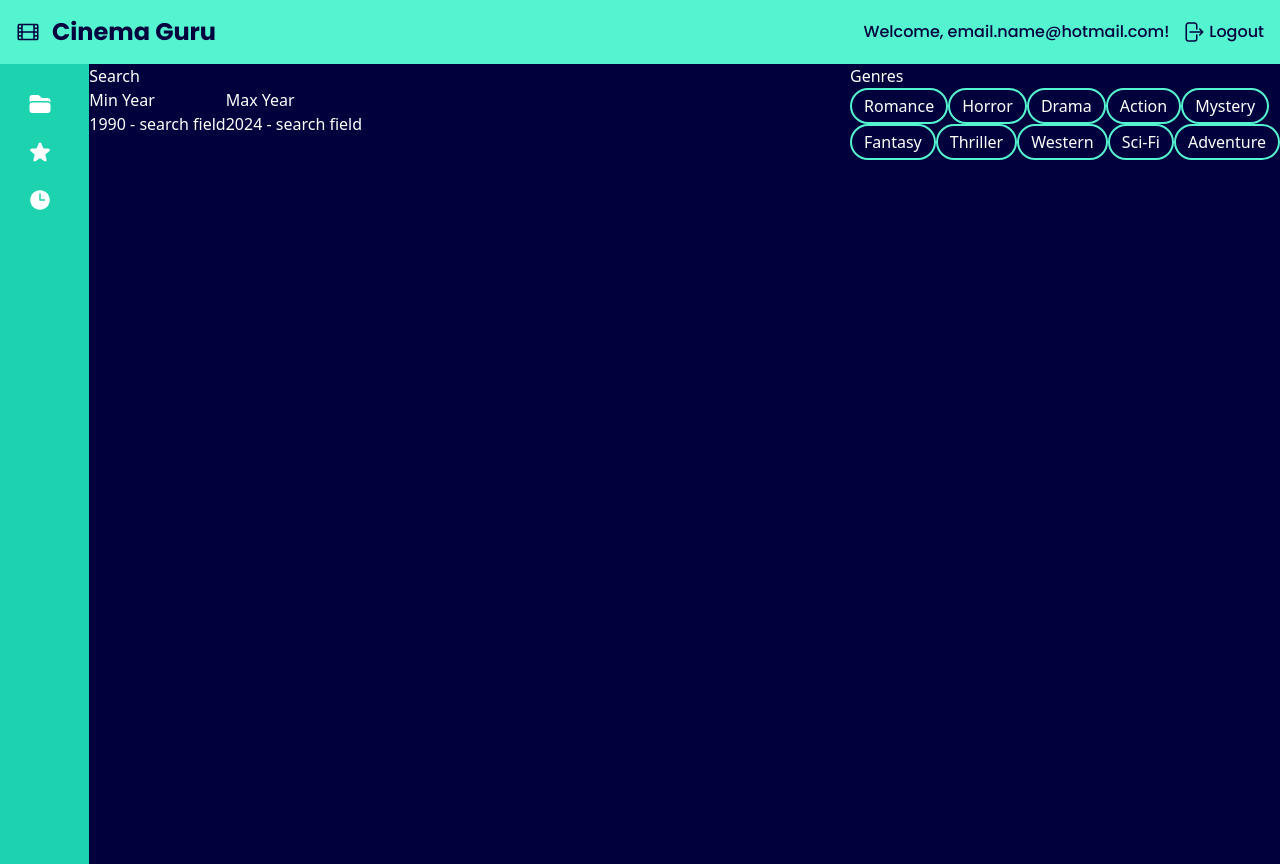
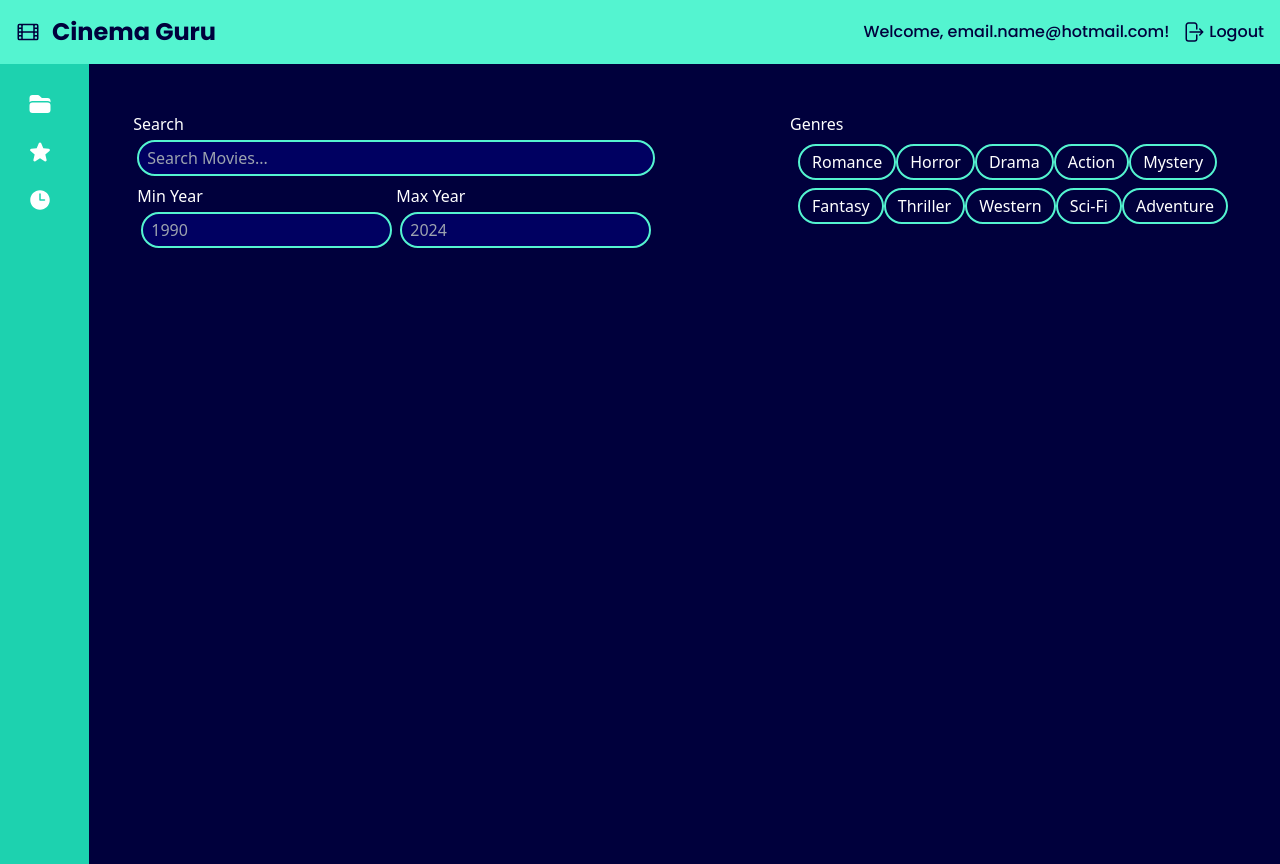
Before and after one commit to michaellgans/atlas-cinema-guru, a Next.js app: page / in a window 1280 px wide. Built offline with nearby package versions, Linux system fonts and the light colour scheme.

Commit message:
MLG - 10:19 AM - finishes styling the search and genre section

```diff
--- a/app/page.tsx
+++ b/app/page.tsx
@@ -4,39 +4,40 @@ export default async function Page() {
   return (
     <div className="flex h-screen w-full">
       {/* FILTERS */}
-      <div className="flex justify-between w-full">
+      <div className="flex justify-between w-full py-12 px-11">
         {/* SEARCH/MIN/MAX */}
         <div className="flex flex-col">
           <h5>Search</h5>
           {/* SEARCH TITLE OF MOVIE HERE */}
+          <input type="text" className="border-2 focus:ring-1 focus:outline-none focus:ring-lumi-dark-teal m-1 py-1 px-2 rounded-full border-lumi-teal bg-lumi-navy2" placeholder="Search Movies..." />
           {/* MIN/MAX */}
-          <div className="flex justify-between">
+          <div className="flex justify-between p-1">
             <div>
               <p>
                 Min Year
               </p>
-              1990 - search field
+              <input type="text" className="border-2 focus:ring-1 focus:outline-none focus:ring-lumi-dark-teal m-1 py-1 px-2 rounded-full border-lumi-teal bg-lumi-navy2" placeholder="1990" />
             </div>
             <div>
               <p>
                 Max Year
               </p>
-              2024 - search field
+              <input type="text" className="border-2 focus:ring-1 focus:outline-none focus:ring-lumi-dark-teal m-1 py-1 px-2 rounded-full border-lumi-teal bg-lumi-navy2" placeholder="2024" />
             </div>
           </div>
         </div>
         {/* GENRES */}
         <div className="flex flex-col">
           <h5>Genres</h5>
-          <div className="flex flex-col">
-            <div>
+          <div className="flex flex-col p-1">
+            <div className="m-1">
               <GenreButton genre="Romance"/>
               <GenreButton genre="Horror"/>
               <GenreButton genre="Drama"/>
               <GenreButton genre="Action"/>
               <GenreButton genre="Mystery"/>
             </div>
-            <div>
+            <div className="m-1">
               <GenreButton genre="Fantasy"/>
               <GenreButton genre="Thriller"/>
               <GenreButton genre="Western"/>
--- a/tailwind.config.ts
+++ b/tailwind.config.ts
@@ -7,6 +7,7 @@ export default {
         'lumi-teal': '#54F4D0',
         'lumi-dark-teal': '#1DD2AF',
         'lumi-navy': '#00003C',
+        'lumi-navy2': '#000061'
       },
       fontFamily: {
         poppins: ['Poppins', 'sans-serif'],
```
